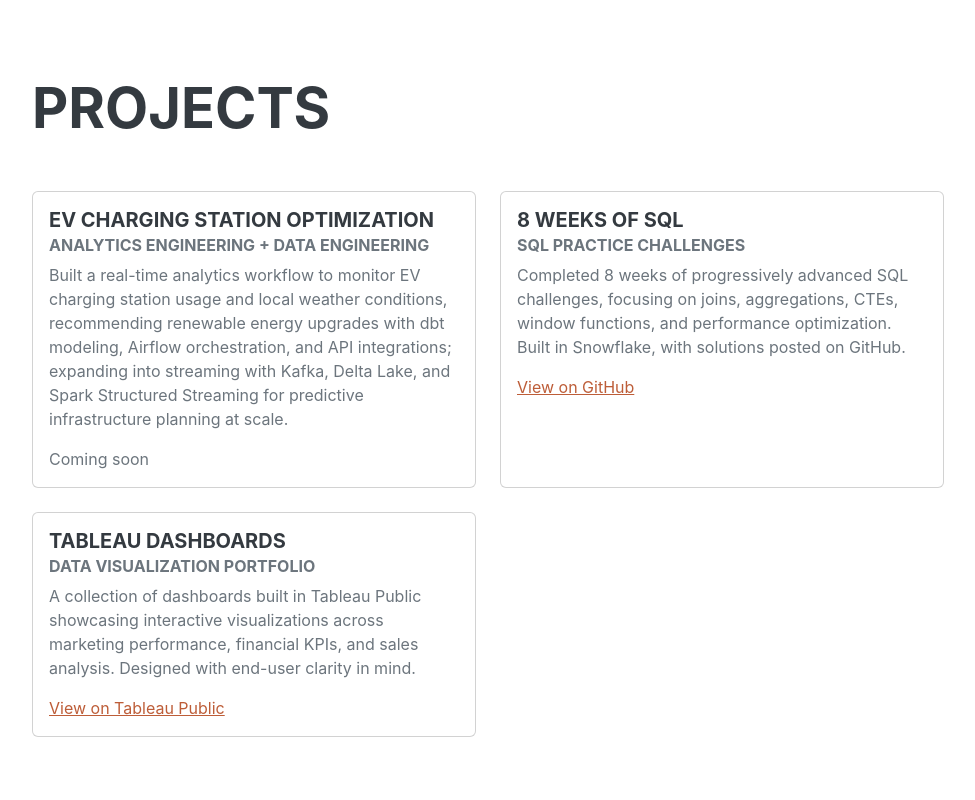
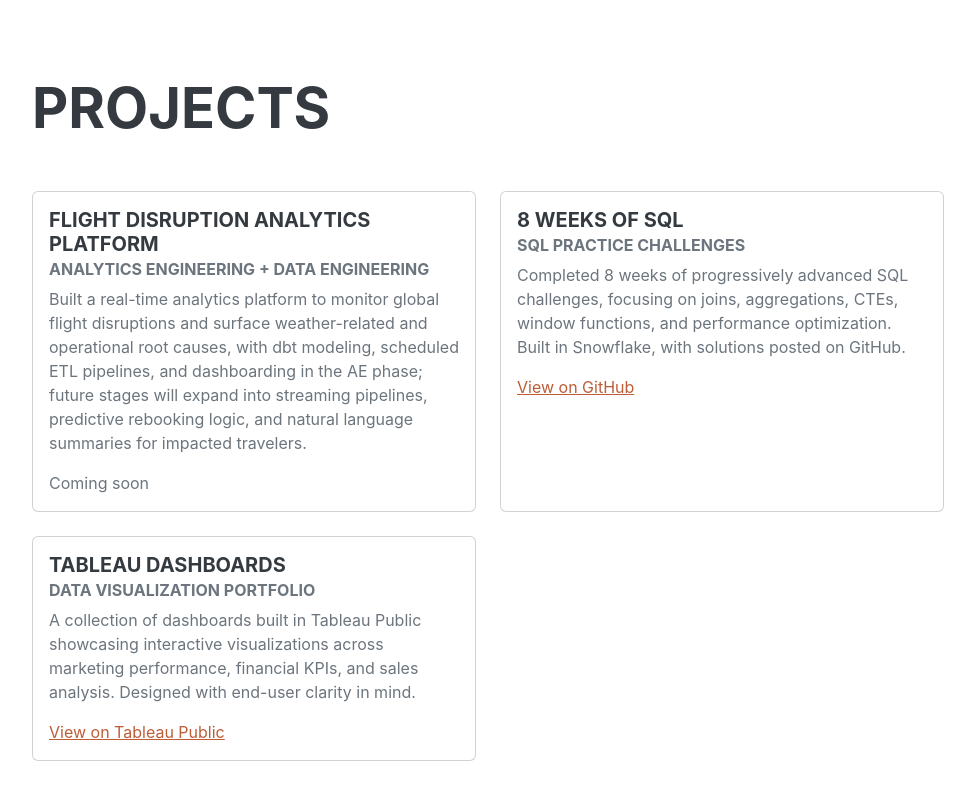
Before and after one commit to AlexPerrine/alexperrine.github.io, a plain HTML site: page index.html in a window 1280 px wide. Shown: the part 2530-3330 px from the top of the page, without its empty margins (288-1263 px from the left). Drawn offline with nearby package versions, Linux system fonts and the light colour scheme; a web font is replaced by a local one.

Commit message:
Updating the AE project information

```diff
--- a/index.html
+++ b/index.html
@@ -146,10 +146,10 @@
                     <div class="col">
                       <div class="card h-100">
                         <div class="card-body">
-                          <h5 class="card-title">EV Charging Station Optimization</h5>
+                          <h5 class="card-title">Flight Disruption Analytics Platform</h5>
                           <h6 class="card-subtitle mb-2 text-muted">Analytics Engineering + Data Engineering</h6>
                           <p class="card-text">
-                            Built a real-time analytics workflow to monitor EV charging station usage and local weather conditions, recommending renewable energy upgrades with dbt modeling, Airflow orchestration, and API integrations; expanding into streaming with Kafka, Delta Lake, and Spark Structured Streaming for predictive infrastructure planning at scale.
+                            Built a real-time analytics platform to monitor global flight disruptions and surface weather-related and operational root causes, with dbt modeling, scheduled ETL pipelines, and dashboarding in the AE phase; future stages will expand into streaming pipelines, predictive rebooking logic, and natural language summaries for impacted travelers.
                           </p>
                           <span class="text-muted">Coming soon</span>
                         </div>
```
